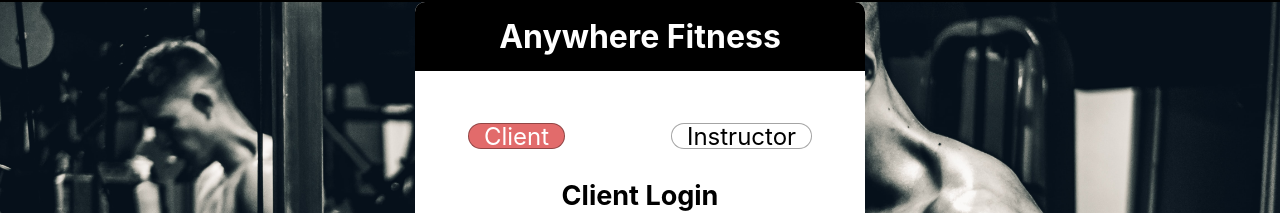
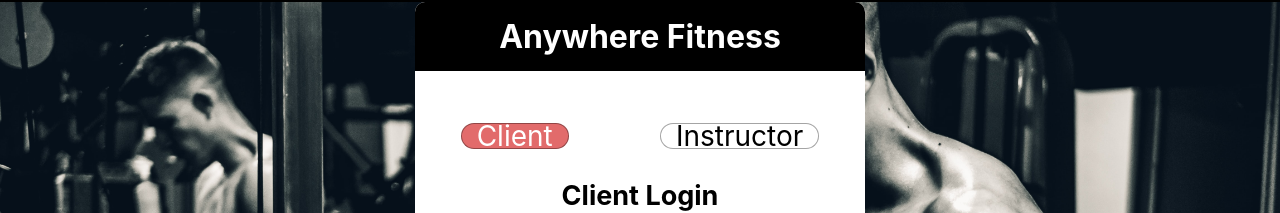
Before and after one commit to otabekakbaroff/anywhere_fitnessFE, a React (Create React App) app in the folder fitness-app/: page /login/client in a window 1280 px wide. Shown: the part 118-331 px from the top of the page. Built offline with nearby package versions, Linux system fonts and the light colour scheme.

Commit message:
signup page responsiveness

```diff
--- a/fitness-app/src/App.css
+++ b/fitness-app/src/App.css
@@ -188,7 +188,7 @@
     }
 
     .signup{
-        height: 90vh;
+        height: 1200px;
         display:flex;
         justify-content: center;
         align-items: center;
@@ -199,7 +199,7 @@
         background-size: cover;
     }
     .signupPage{
-        height:90vh;
+        height: 1200px;
         width:100%;
         margin-top: 120px;
     }
@@ -231,7 +231,7 @@
         margin: 5% 0% 5% 0%;
     }
     .signUpAs a{
-        font-size: 1.5em;
+        font-size: 24px;
         color:black;
         padding: 0px 15px;
         text-decoration: none;
@@ -413,17 +413,11 @@
     form button{
         margin:5%;
     }
-}
-/* @media only screen and (min-width:600px){
-    .clientSignup{
-        width:550px;
+    .signUpAs a{
+        font-size: 28px;
+
     }
 }
-@media only screen and (min-width:700px){
-    .clientSignup{
-        width:650px;
-    }
-} */
 
 
 @media only screen and (min-width: 800px){
```
